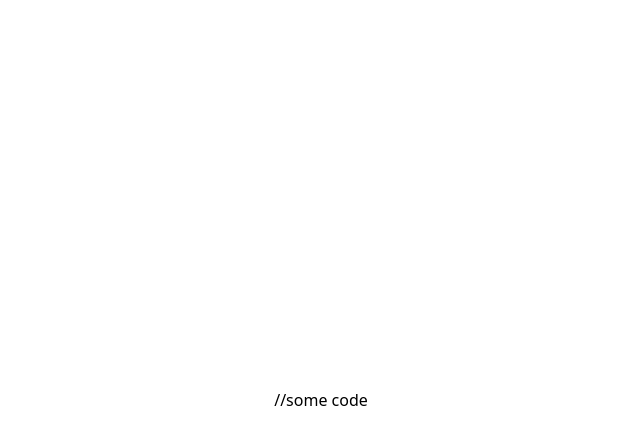
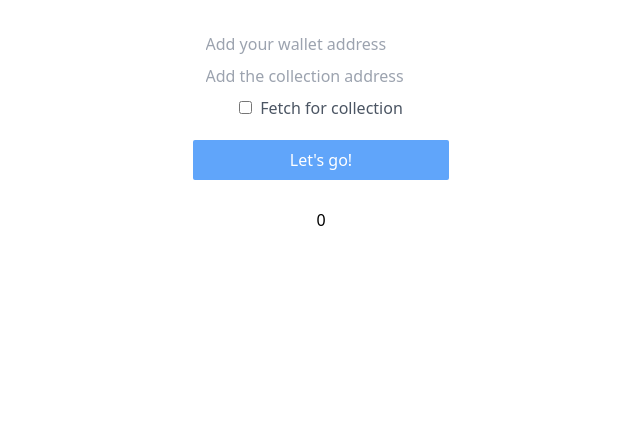
Before and after one commit to geniusyinka/RTW3-04, a Next.js app: page / in a window 1280 px wide. Shown: the top 444 px of the page, without its empty margins (319-959 px from the left). Built offline with nearby package versions, Linux system fonts and the light colour scheme.

Commit message:
fully functional nft galley homepage

```diff
--- a/pages/index.tsx
+++ b/pages/index.tsx
@@ -1,12 +1,87 @@
+
+
 import type { NextPage } from 'next'
+import { useState } from 'react'
 import Head from 'next/head'
 import Image from 'next/image'
+import {NFTCard} from "./nftCard"
+// import dotenv
 
-const Home: NextPage = () => {
+
+const Home = () => {
+
+  const [wallet, setWalletAddress] = useState("")
+  const [collection, setCollectionAddress] = useState("")
+  const [NFTs, setNFTs] = useState([])
+  const [fetchforCollection, setFetchForCollection] = useState(false)
+
+  const fetchNFTs = async () => {
+    let nfts;
+    console.log("fetching NFTs");
+    const api_key = process.env.API_KEYS
+    const baseURL = `https://eth-mainnet.alchemyapi.io/v2/${api_key}/getNFTs/`;
+    var requestOptions = {
+      method: 'GET'
+    };
+
+    if (!collection.length) {
+      const fetchURL = `${baseURL}?owner=${wallet}`;
+      nfts = await fetch(fetchURL, requestOptions).then(data => data.json())
+    } else {
+      console.log("fetching nfts or collection owned by address")
+      const fetchURL = `${baseURL}?owner${wallet}&contracrAddresses%5B%5D=${collection}`
+      nfts = await fetch(fetchURL, requestOptions).then(data => data.json())
+    }
+
+    if (nfts) {
+      console.log("nfts:", nfts)
+      setNFTs(nfts.ownedNfts)
+    }
+  }
+
+  const fetchNFTsForCollection = async () => {
+    if (collection.length) {
+      var requestOptions = {
+        method: 'GET'
+      };
+      const api_key = "kkkMDXtLRZoxO72ouuuQbdKBwyq"
+      const baseURL = `https://eth-mainnet.alchemyapi.io/v2/${api_key}/getNFTsForCollection/`;
+      const fetchURL = `${baseURL}?contractAddress=${collection}&withMetadata=${"true"}`;
+      const nfts = await fetch(fetchURL, requestOptions).then(data => data.json())
+      if (nfts) {
+        console.log("NFTs in collection:", nfts)
+        setNFTs(nfts.nfts)
+      }
+    }
+  }
+
   return (
-    <div className="flex min-h-screen flex-col items-center justify-center py-2">
-      //some code
+    <div className="flex flex-col items-center justify-center py-8 gap-y-3">
+      <div className="flex flex-col w-full justify-center items-center gap-y-2">
+        <input onChange={(e) => { setWalletAddress(e.target.value) }} value={wallet} type={"text"} placeholder="Add your wallet address"></input>
+        <input onChange={(e) => { setCollectionAddress(e.target.value) }} value={collection} type={"text"} placeholder="Add the collection address"></input>
+        <label className="text-gray-600 "><input onChange={(e) => { setFetchForCollection(e.target.checked) }} type={"checkbox"} className="mr-2"></input>Fetch for collection</label>
+        <button className={"disabled:bg-slate-500 text-white bg-blue-400 px-4 py-2 mt-3 rounded-sm w-1/5"}
+          onClick={
+            () => {
+              if (fetchforCollection) {
+                fetchNFTsForCollection()
+              } else (fetchNFTs())
+            }
+          }
+        >Let's go! </button>
+      </div>
+      <div className='flex flex-wrap gap-y-12 mt-4 w-5/6 gap-x-2 justify-center'>
+        {
+          NFTs.length && NFTs.map(nft => {
+            return (
+              <NFTCard nft={nft}></NFTCard>
+            )
+          })
+        }
+      </div>
     </div>
+
   )
 }
 
```
